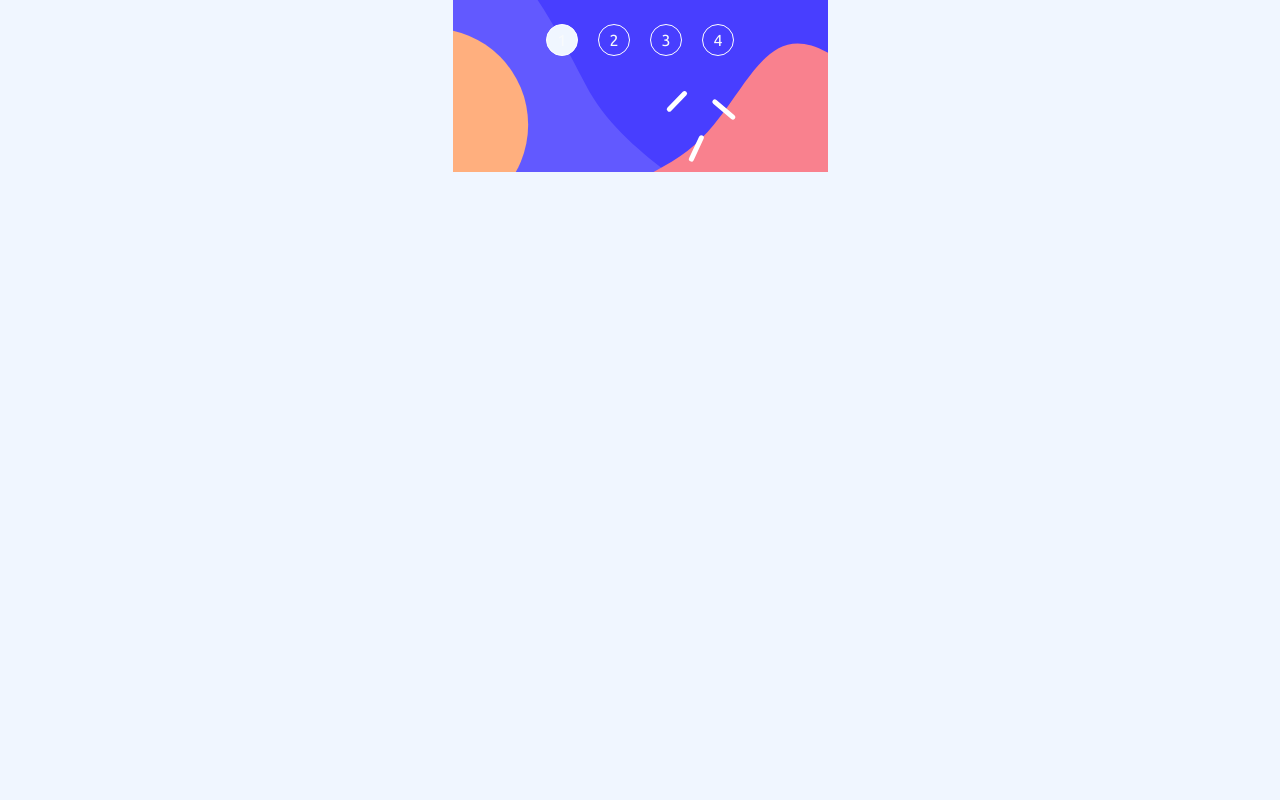
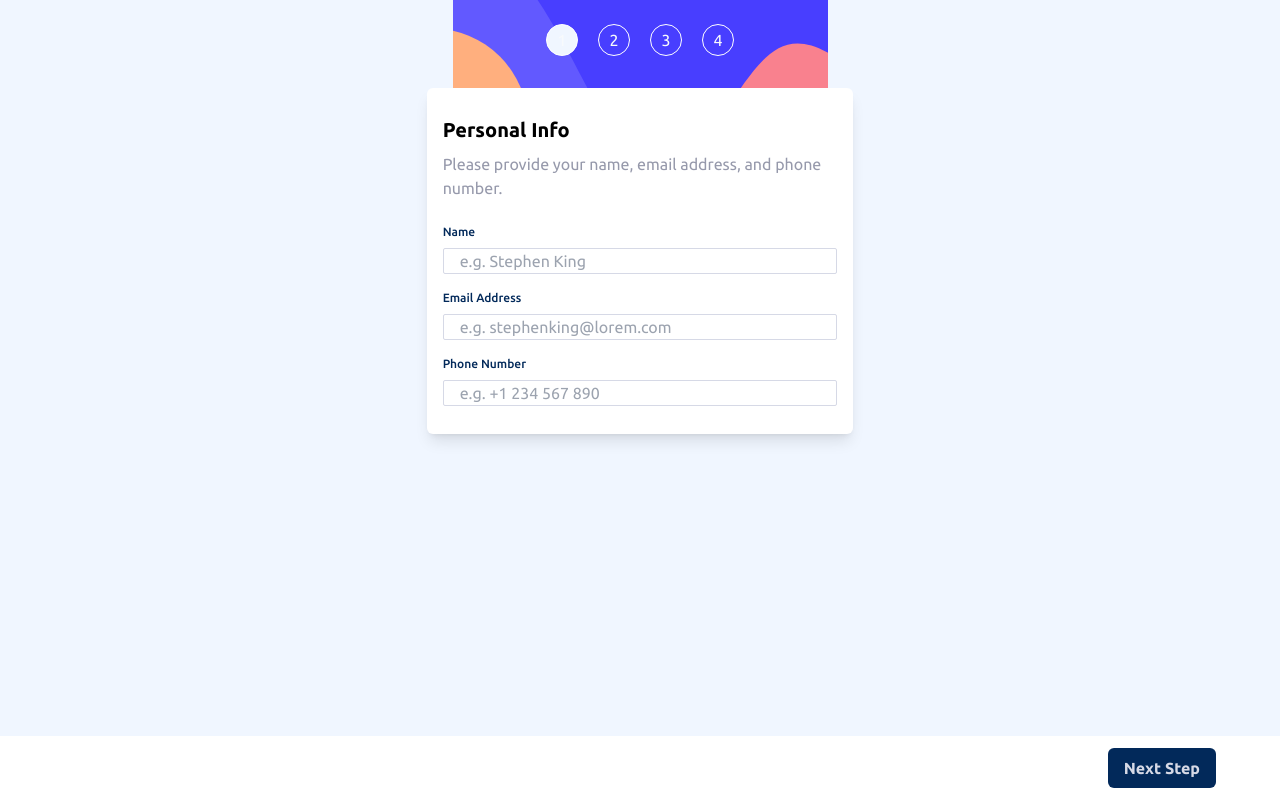
Before and after one commit to Robertron624/multi-step-form, a React (Vite) app: page / in a window 1280 px wide. Built offline with nearby package versions, Linux system fonts and the light colour scheme.

Commit message:
step one layout

```diff
--- a/src/App.tsx
+++ b/src/App.tsx
@@ -1,18 +1,59 @@
-import { useState } from 'react'
-import './App.css'
-import StepsNumbers from './StepsNumbers'
+import { useState } from "react";
+import "./App.css";
+import StepsNumbers from "./StepsNumbers";
+
+// Steps components
+import FirstStep from "./steps/FirstStep";
+import SecondStep from "./steps/SecondStep";
+import ThirdStep from "./steps/ThirdStep";
+import FourthStep from "./steps/FourthStep";
+
+function pickStepComponent(step: number) {
+    switch (step) {
+        case 1:
+            return <FirstStep />;
+        case 2:
+            return <SecondStep />;
+        case 3:
+            return <ThirdStep />;
+        case 4:
+            return <FourthStep />;
+        default:
+            return <></>;
+    }
+}
 
 function App() {
+    const [currentStep, setCurrentStep] = useState<number>(1);
 
-  const [currentStep, setCurrentStep] = useState<number>(1)
+    return (
+        <div className="flex flex-col justify-between h-full">
+            <main className="flex flex-col gap-8 items-center justify-center mt-6">
+                <StepsNumbers
+                    currentStep={currentStep}
+                    setCurrentStep={setCurrentStep}
+                />
 
-  return (
-    <>
-      <div className="flex justify-center mt-6">
-          <StepsNumbers currentStep={currentStep} setCurrentStep={setCurrentStep}/>
-      </div>
-    </>
-  )
+                <section className="forms-container">
+                    {pickStepComponent(currentStep)}
+                </section>
+            </main>
+            <footer className="bg-white w-full py-3">
+              <div className={`${currentStep == 1 ? 'justify-end': 'justify-between'} flex w-[90%] mx-auto`}>
+
+                {currentStep != 1 && (
+                  <button className="bg-transparent text-cool-gray text-sm font-bold py-2 px-4 rounded-md">
+                    Go Back
+                  </button>
+                )}
+
+                <button className="bg-marine-blue text-light-gray font-bold py-2 px-4 rounded-md">
+                    Next Step
+                </button>
+              </div>
+            </footer>
+        </div>
+    );
 }
 
-export default App
+export default App;
--- a/src/steps/FirstStep.tsx
+++ b/src/steps/FirstStep.tsx
@@ -0,0 +1,34 @@
+const FirstStep = () => {
+  return (
+    <div className="w-[90%] shadow-lg mx-auto bg-white rounded-md px-4 py-7 text-left">
+      <p className="font-bold text-xl mb-2">
+        Personal Info
+      </p>
+      <p className="text-cool-gray text-base">
+        Please provide your name, email address, and phone number.
+      </p>
+      <form action="" method="POST" className="mt-6">
+        <div>
+          <label htmlFor="name" className="block text-xs font-medium text-marine-blue mb-2">
+            Name
+          </label>
+          <input className="border w-full border-light-gray pl-4 rounded-sm" type="text" placeholder="e.g. Stephen King"/>
+        </div>
+        <div className="mt-4">
+          <label htmlFor="email" className="block text-xs font-medium text-marine-blue mb-2">
+            Email Address
+          </label>
+          <input className="border w-full border-light-gray pl-4 rounded-sm" type="email" placeholder="e.g. stephenking@lorem.com"/>
+        </div>
+        <div className="mt-4">
+          <label htmlFor="phone" className="block text-xs font-medium text-marine-blue mb-2">
+            Phone Number
+          </label>
+          <input className="border w-full border-light-gray pl-4 rounded-sm" type="tel" placeholder="e.g. +1 234 567 890"/>
+        </div>
+      </form>
+    </div>
+  )
+}
+
+export default FirstStep
--- /dev/null
+++ b/src/steps/FourthStep.tsx
@@ -0,0 +1,7 @@
+const FourthStep = () => {
+  return (
+    <div>FourthStep</div>
+  )
+}
+
+export default FourthStep
--- /dev/null
+++ b/src/steps/SecondStep.tsx
@@ -0,0 +1,7 @@
+const SecondStep = () => {
+  return (
+    <div>SecondStep</div>
+  )
+}
+
+export default SecondStep
--- /dev/null
+++ b/src/steps/ThirdStep.tsx
@@ -0,0 +1,7 @@
+const ThirdStep = () => {
+    return (
+      <div>SecondStep</div>
+    )
+  }
+
+  export default ThirdStep
```
